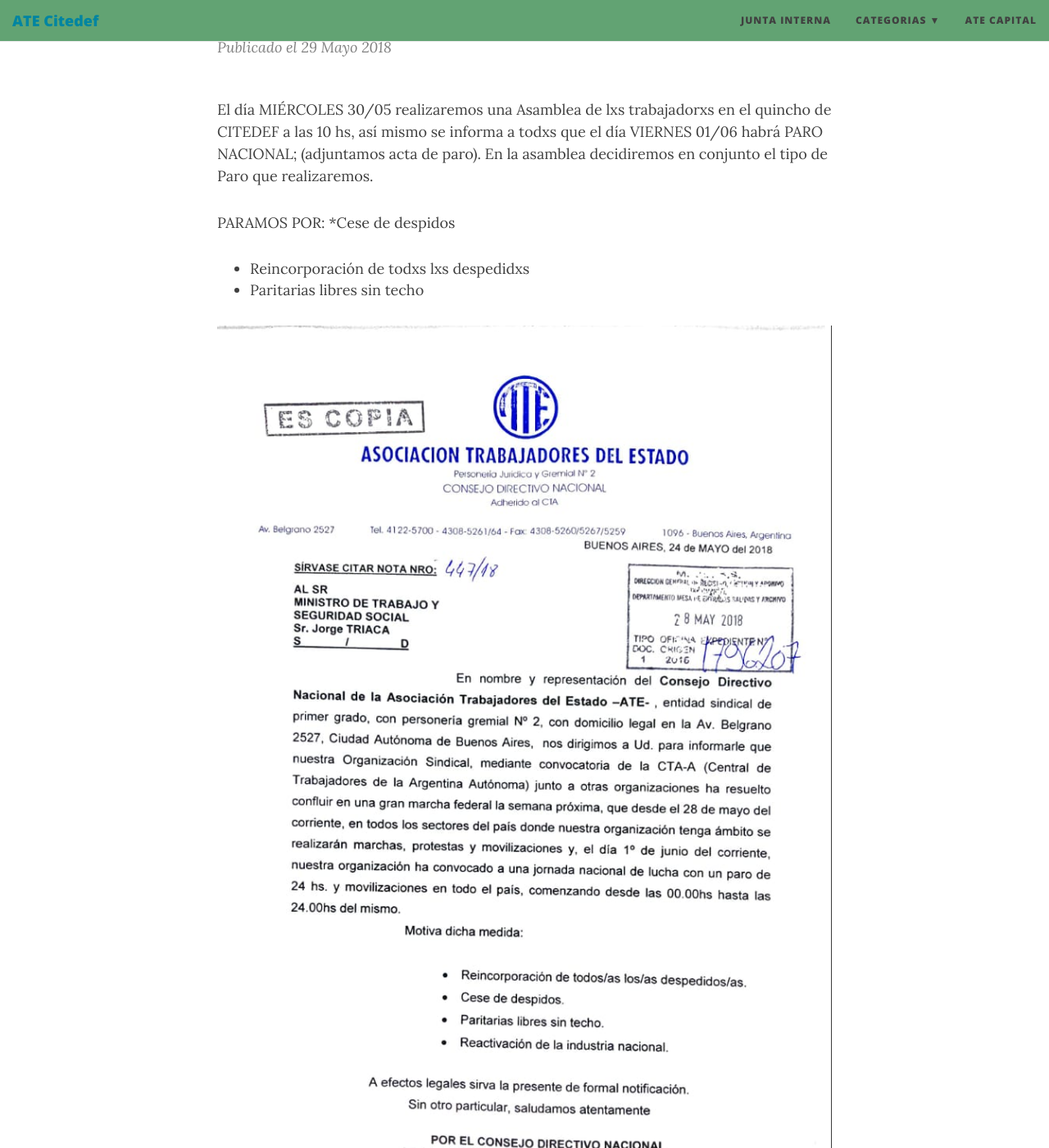
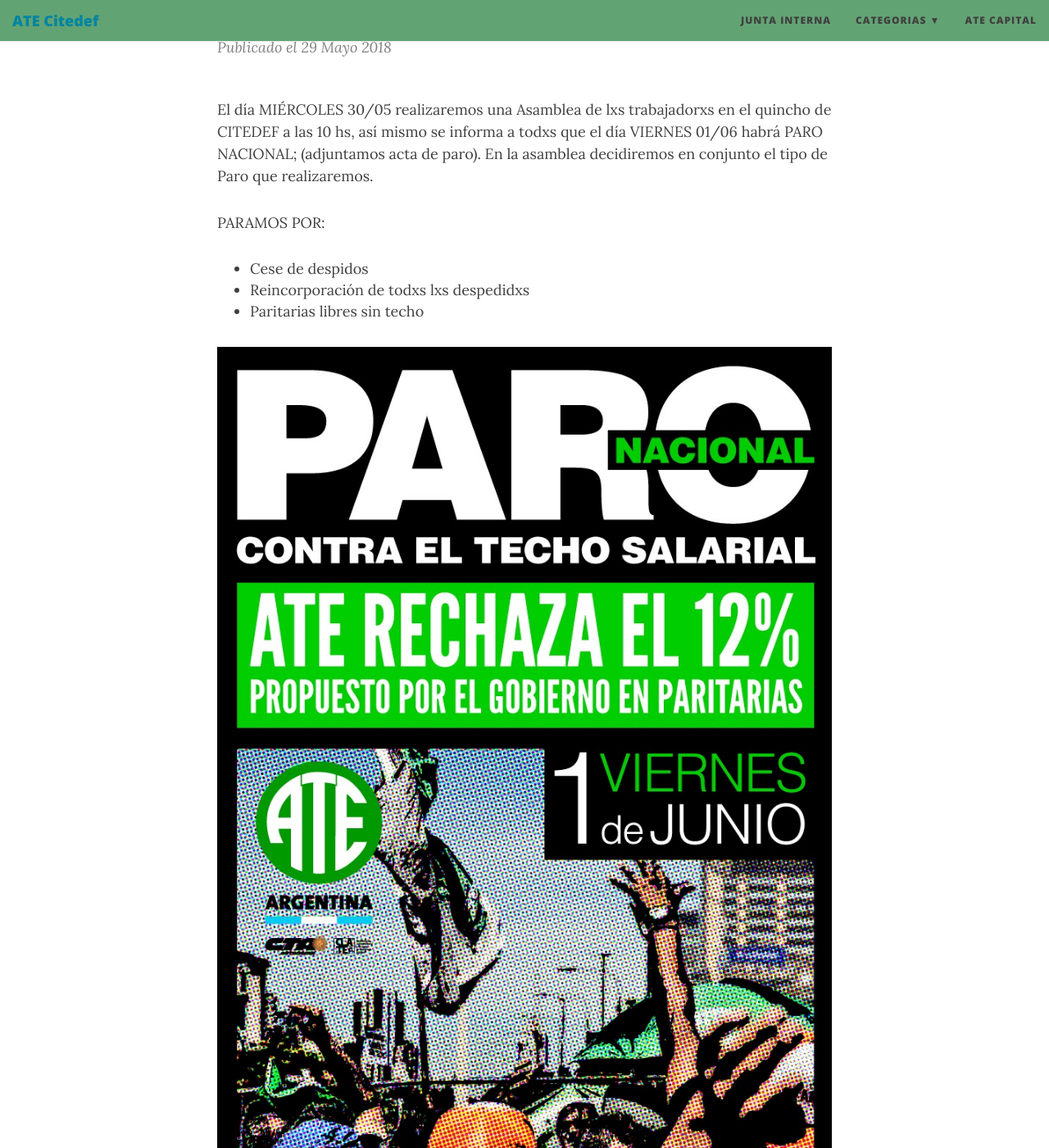
Before and after one commit to ate-citedef/ate-citedef.github.io, a Jekyll site: the page built from _posts/2018-05-29-00-asamblea-y-paro.md, in a window 1280 px wide and 1400 px high, scrolled down 255 px. Shown: the whole window at 82% size. Built offline with Jekyll 4.4.1, drawn with Linux system fonts in a browser that asks for light colours; nearby versions of some CDN libraries; some of the changed lines change nothing that is shown.

Commit message:
fix: acta mas cartel

```diff
--- a/_posts/2018-05-29-00-asamblea-y-paro.md
+++ b/_posts/2018-05-29-00-asamblea-y-paro.md
@@ -8,11 +8,22 @@
 El día MIÉRCOLES 30/05 realizaremos una Asamblea de lxs trabajadorxs en el quincho de CITEDEF a las 10 hs, así mismo se informa a todxs que el día VIERNES 01/06 habrá PARO NACIONAL; (adjuntamos acta de paro). En la asamblea decidiremos en conjunto el tipo de Paro que realizaremos.
 
 PARAMOS POR:
-*Cese de despidos
-* Reincorporación de todxs lxs despedidxs
-* Paritarias libres sin techo
+  - Cese de despidos
+  - Reincorporación de todxs lxs despedidxs
+  - Paritarias libres sin techo
+
+![imagen]({{ site.baseurl }}/img/20180529_paro_1_junio_cartel.jpeg "Cartel paro")
+
+
+<a data-toggle="collapse" href="#ver_acta" aria-expanded="false" aria-controls="ver_acta">detailed description <span class="caret"></span></a>
+
+<div id="ver_acta" class="collapse" markdown="1" style="padding: 10px; border: 1px solid gray; border-radius: 5px;">
+Acta de paro
 
 ![imagen]({{ site.baseurl }}/img/20180529_Paro_1_de_junio_18.jpeg "Acta paro")
+
+</div>
+
 
 
 Saludamos a todxs
```
Also changed, not shown: img/20180529_paro_1_junio_cartel.jpeg (added).
